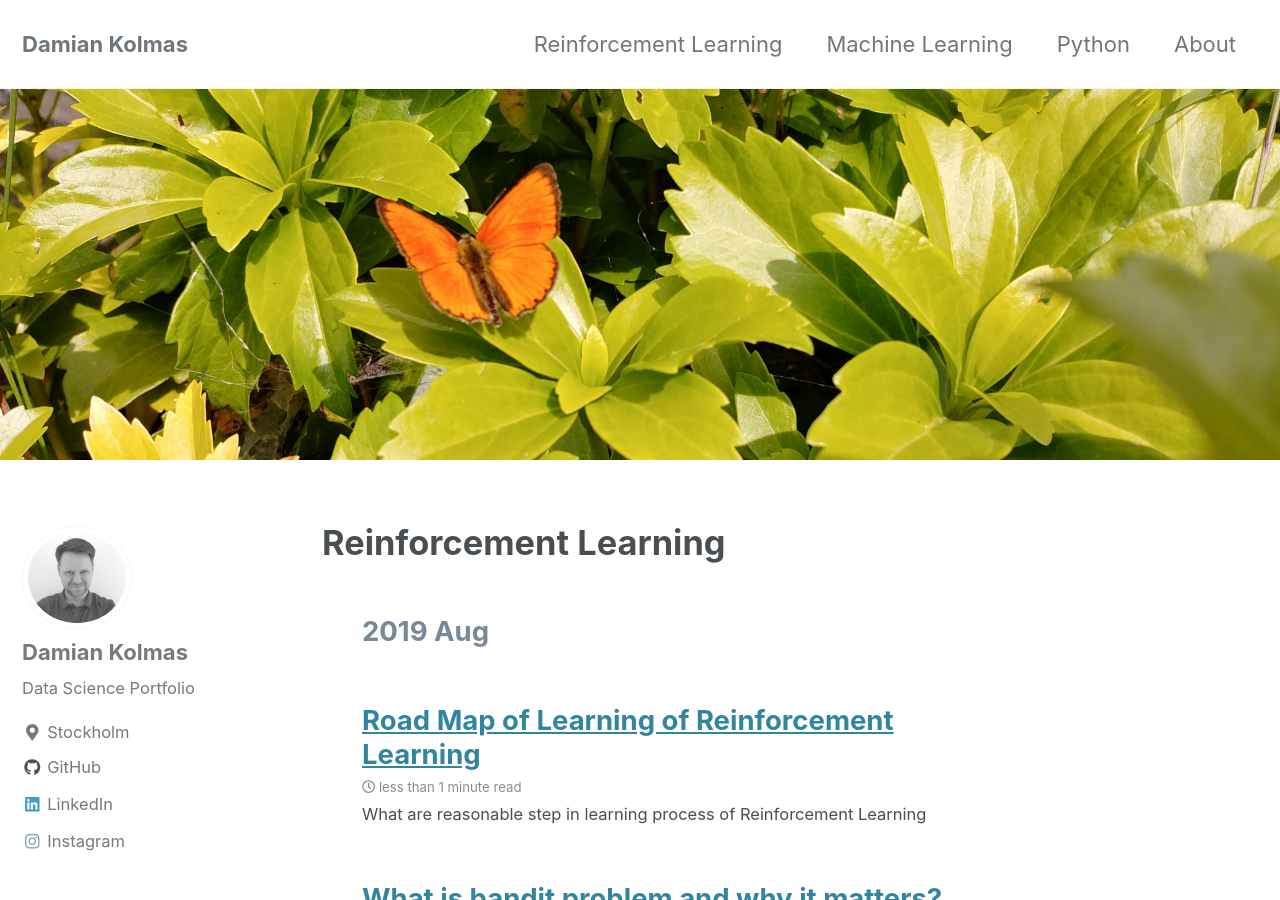
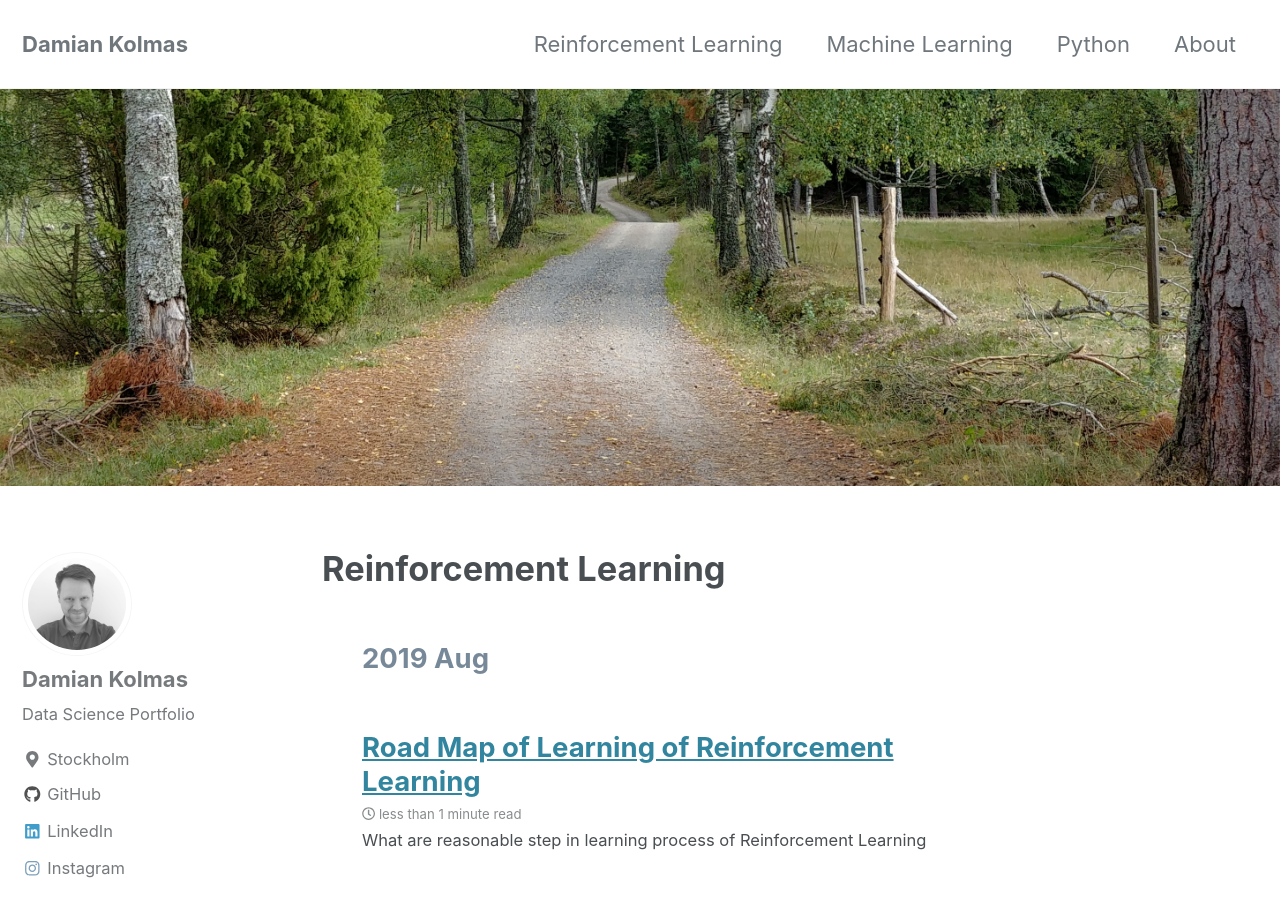
Before and after one commit to DKolmas/DKolmas.github.io, a Jekyll site: the page built from _pages/rl.md, in a window 1280 px wide and 900 px high. Built offline with Jekyll 4.4.1, drawn with Linux system fonts in a browser that asks for light colours; cached includes are drawn as plain includes.

Commit message:
changin the pciture at RL category

```diff
--- a/_pages/rl.md
+++ b/_pages/rl.md
@@ -4,7 +4,7 @@ permalink: /rl/
 title: "Reinforcement Learning "
 author_profile: true
 header:
-  image: "/images/butterlfy_01.jpg"
+  image: "/images/RL_TheRoad_03.jpg"
 ---
 
 {% assign postsRL = site.posts | where: "categories","RL" %}
```
Also changed, not shown: images/RL_TheRoad_03.jpg (added).
